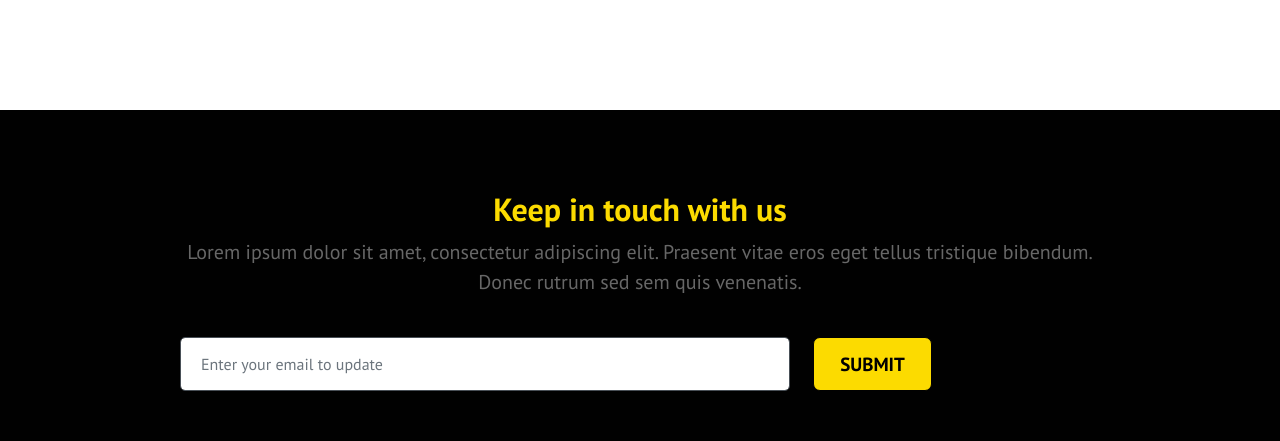
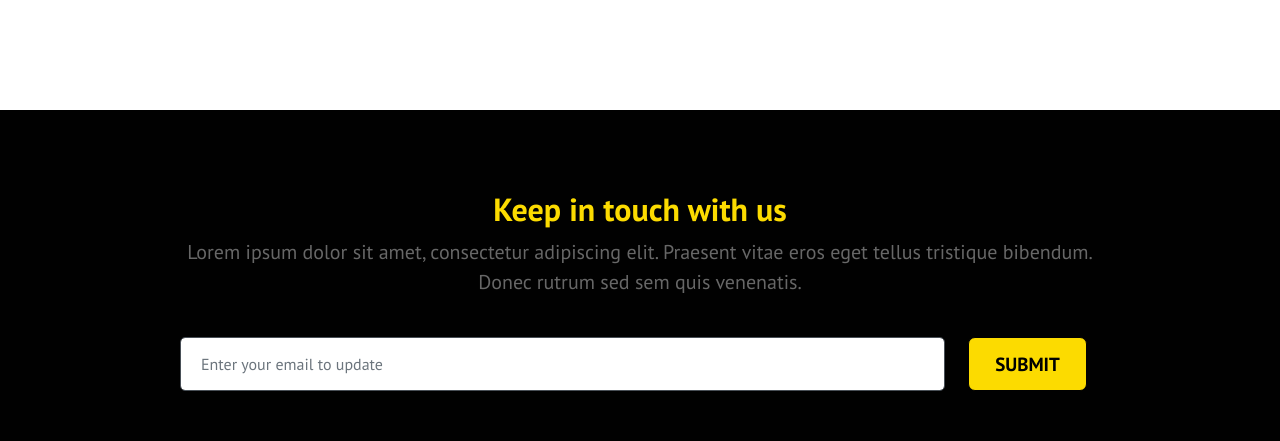
Before and after one commit to rahadzaman/tinyone, a plain HTML site: page index.html in a window 1280 px wide. Shown: the part 1308-1749 px from the top of the page. Drawn offline with Linux system fonts and the light colour scheme; a script that the page names is missing.

Commit message:
Update index.html

```diff
--- a/index.html
+++ b/index.html
@@ -323,10 +323,10 @@
 
        <form>
         <div class="form-row">
-          <div class="col-xl-8 col-md-10 col-sm-10 col-12">
+          <div class="col-xl-10 col-md-10 col-sm-10 col-12">
             <input type="text" name="email" id="email" placeholder="Enter your email to update" class="form-control custom-form">
           </div>
-          <div class="col-md-2 col-sm-2 col-10">
+          <div class="col-md-2 col-sm-2 col-12">
            <button type="submit" class="btn custom-btn">Submit</button>
          </div>
        </div>
```
